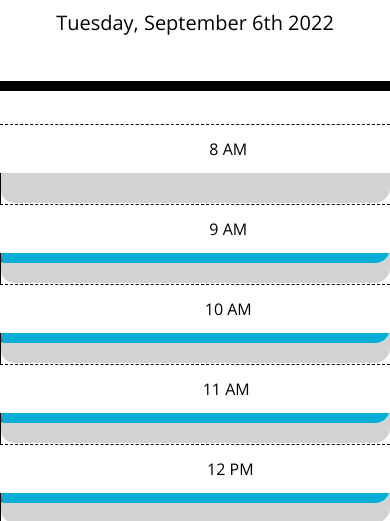
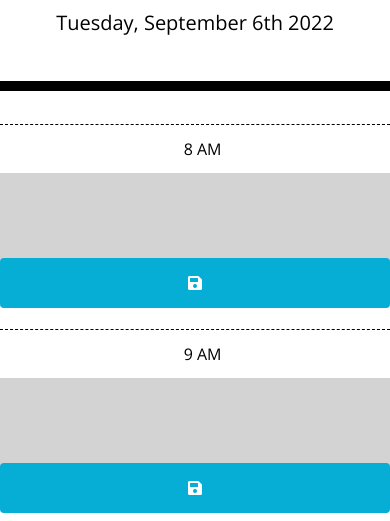
Before and after one commit to c1flores/Work-Day-Scheduler, a plain HTML site: page index.html in a window 390 px wide. Shown: the part 256-777 px from the top of the page. Drawn offline with nearby package versions, Linux system fonts and the light colour scheme.

Commit message:
Modified stylesheet to add responsive media queries at different breakpoints

```diff
--- a/assets/css/style.css
+++ b/assets/css/style.css
@@ -69,3 +69,25 @@ body {
     font-size: 20px;
     transition: all .3s ease-in-out;
   }
+
+  @media screen and (max-width: 768px), screen and (max-width: 575px) {
+    .row {
+      height: auto;
+      margin-top: 20px;
+    }
+
+    .hour {
+      padding-right: 17%;
+    }
+
+    .saveBtn {
+      border: 0;
+      border-radius: 0.25rem;
+      height: 50px;
+    }
+
+    textarea {
+      min-height: 85px;
+      border: 0;
+    }
+  }
```
